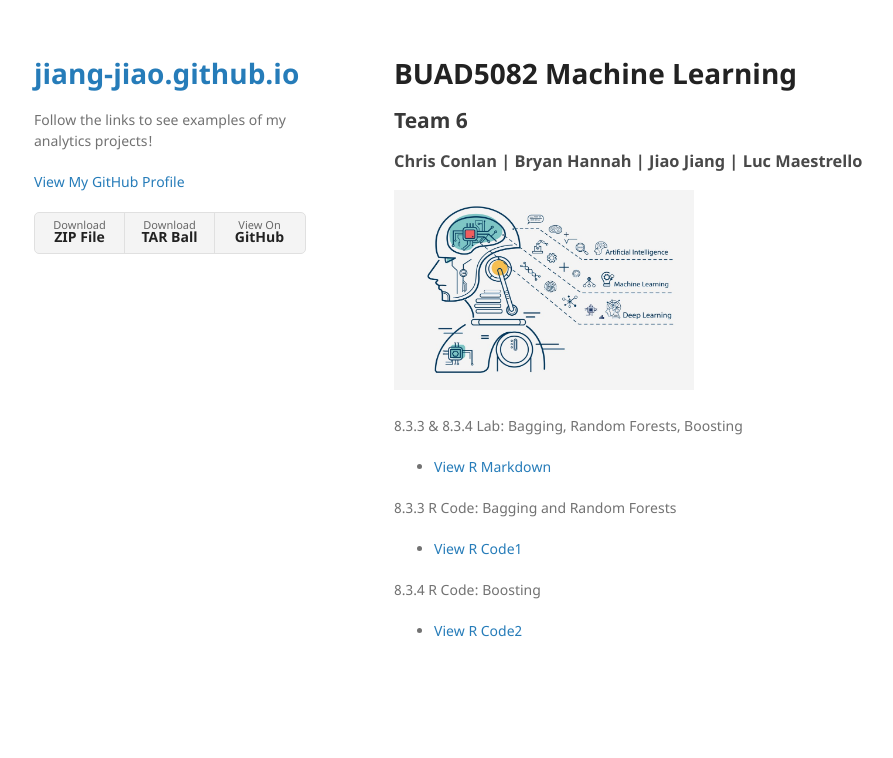
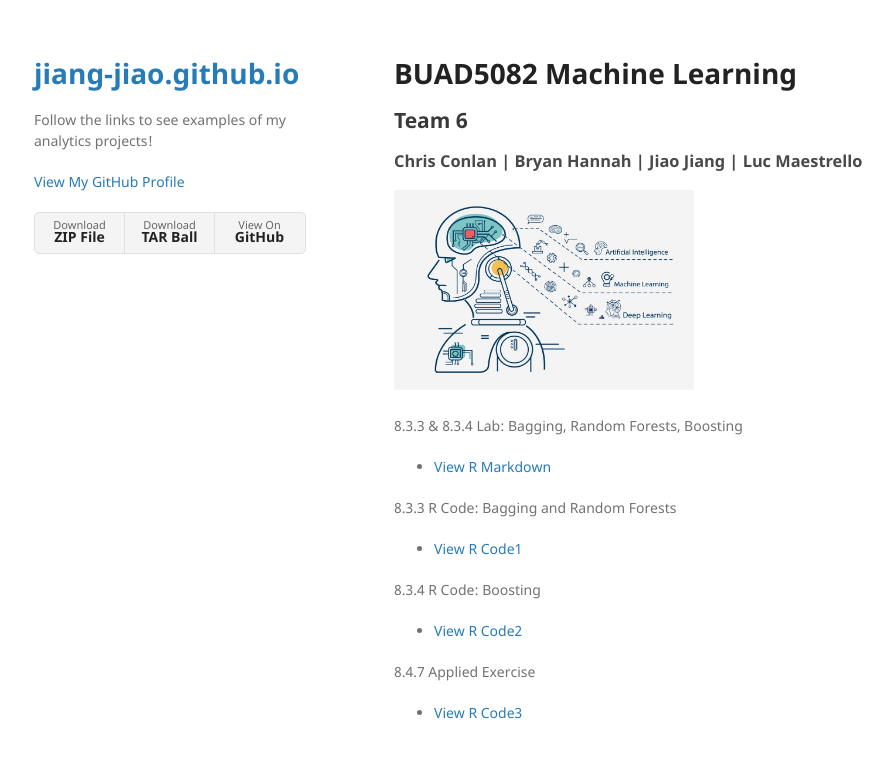
Before and after one commit to jiang-jiao/jiang-jiao.github.io, a Jekyll site: the page built from class_project/index.md, in a window 1280 px wide. Shown: the top 758 px of the page, without its empty margins (176-1069 px from the left). Built offline with Jekyll 4.4.1, drawn with Linux system fonts in a browser that asks for light colours; our own code applies the rules of GitHub Pages for plain Markdown files.

Commit message:
Update index.md

```diff
--- a/class_project/index.md
+++ b/class_project/index.md
@@ -12,4 +12,7 @@
   - [View R Code1](8.3.3.R)
 
 8.3.4 R Code: Boosting
-  - [View R Code2](ipynb.html)
+  - [View R Code2](8.3.4.R)
+
+8.4.7 Applied Exercise
+  - [View R Code3](8.4.7.R)
```
